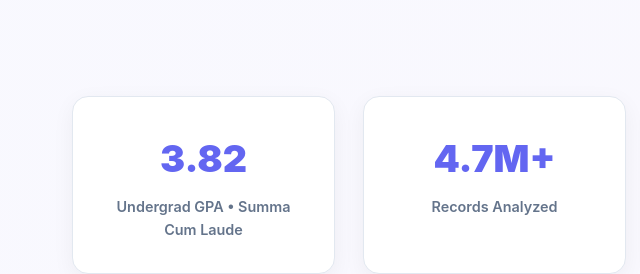
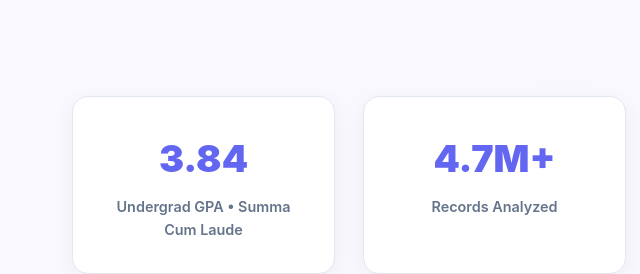
Before and after one commit to haniae/haniae.github.io, a plain HTML site: page index.html in a window 1280 px wide. Shown: the part 800-1074 px from the top of the page, 0-640 px from the left. Drawn offline with Linux system fonts and the light colour scheme.

Commit message:
Update index.html

```diff
--- a/index.html
+++ b/index.html
@@ -380,7 +380,7 @@
     <div class="container">
       <div class="stats-grid">
         <div class="stat-card">
-          <div class="stat-number">3.82</div>
+          <div class="stat-number">3.84</div>
           <div class="stat-label">Undergrad GPA • Summa Cum Laude</div>
         </div>
         <div class="stat-card">
```
